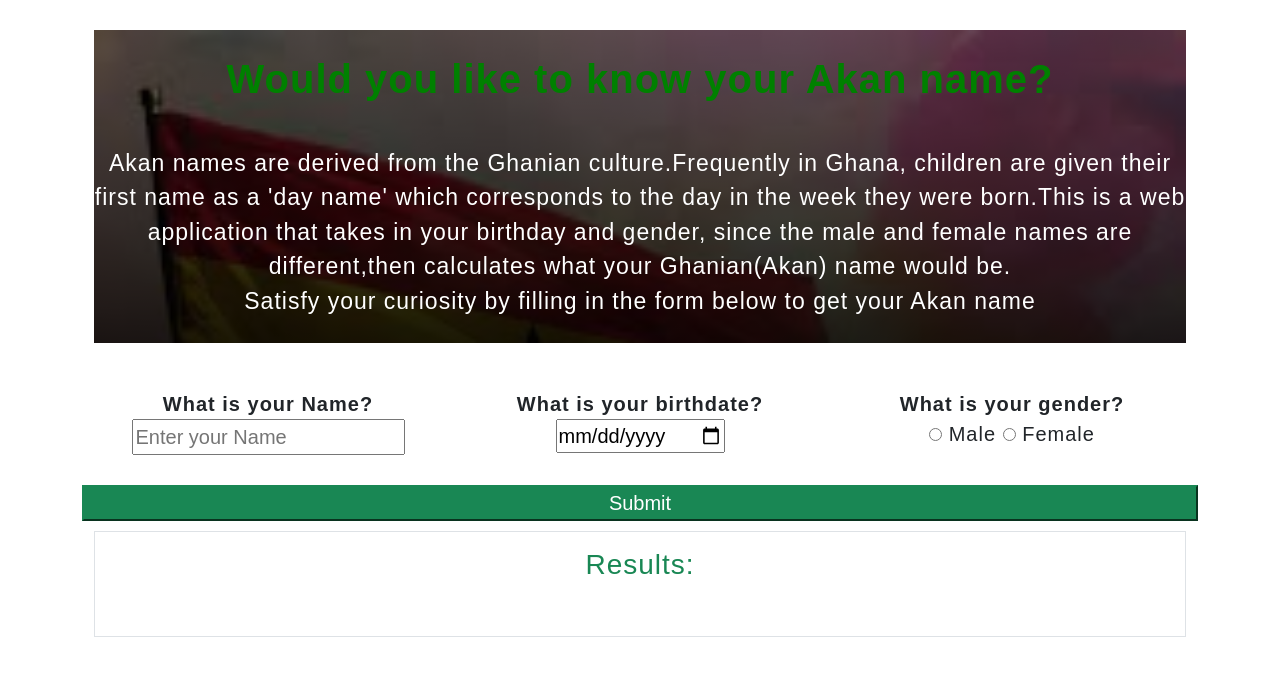
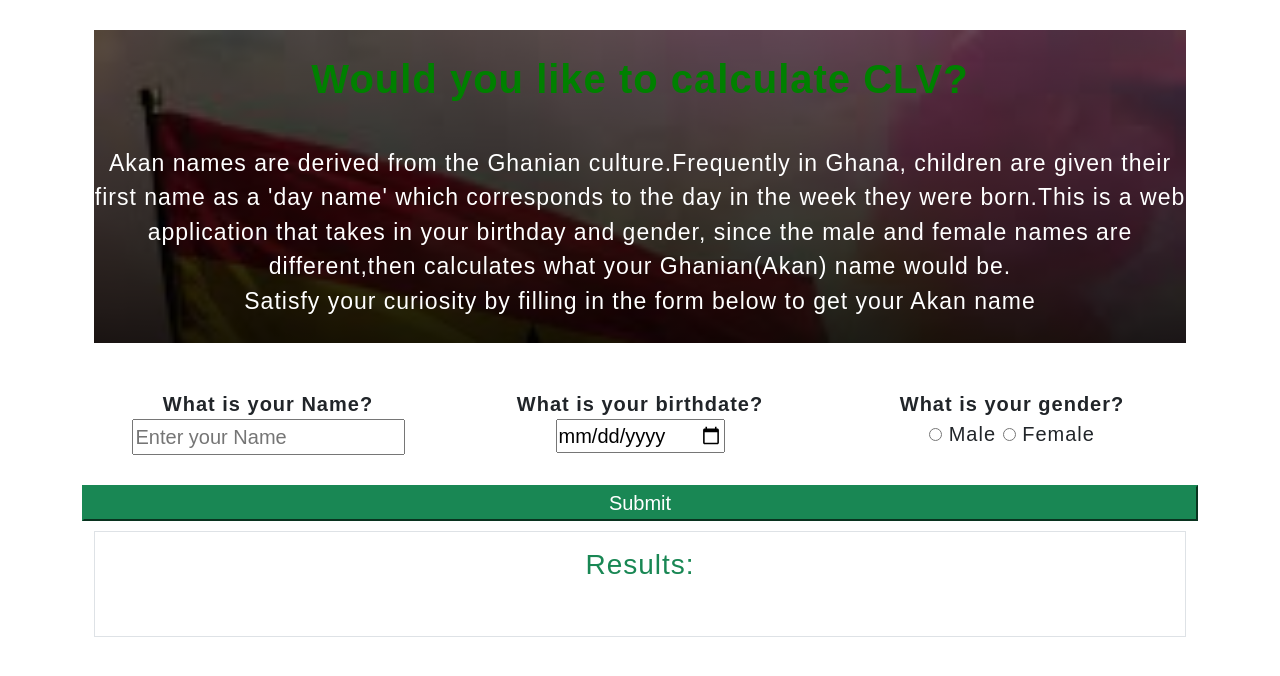
Before and after one commit to Mulinga/revisedweek2IP, a plain HTML site: page index.html in a window 1280 px wide. Drawn offline with Linux system fonts and the light colour scheme.

Commit message:
Update index.html
commit new change

```diff
--- a/index.html
+++ b/index.html
@@ -15,7 +15,7 @@
         <div class="container-fluid">
             <div class="intro">
                 <div class="text">
-                    <h1>Would you like to know your Akan name?</h1><br>
+                    <h1>Would you like to calculate CLV?</h1><br>
                     <p class="text-justify-content-center">Akan names are derived from the Ghanian culture.Frequently in Ghana, children are given their first name as a 'day name' which corresponds to the day in the week they were born.This is a web application that takes in your birthday
                         and gender, since the male and female names are different,then calculates what your Ghanian(Akan) name would be.<br>Satisfy your curiosity by filling in the form below to get your Akan name</p>
                 </div>
```
